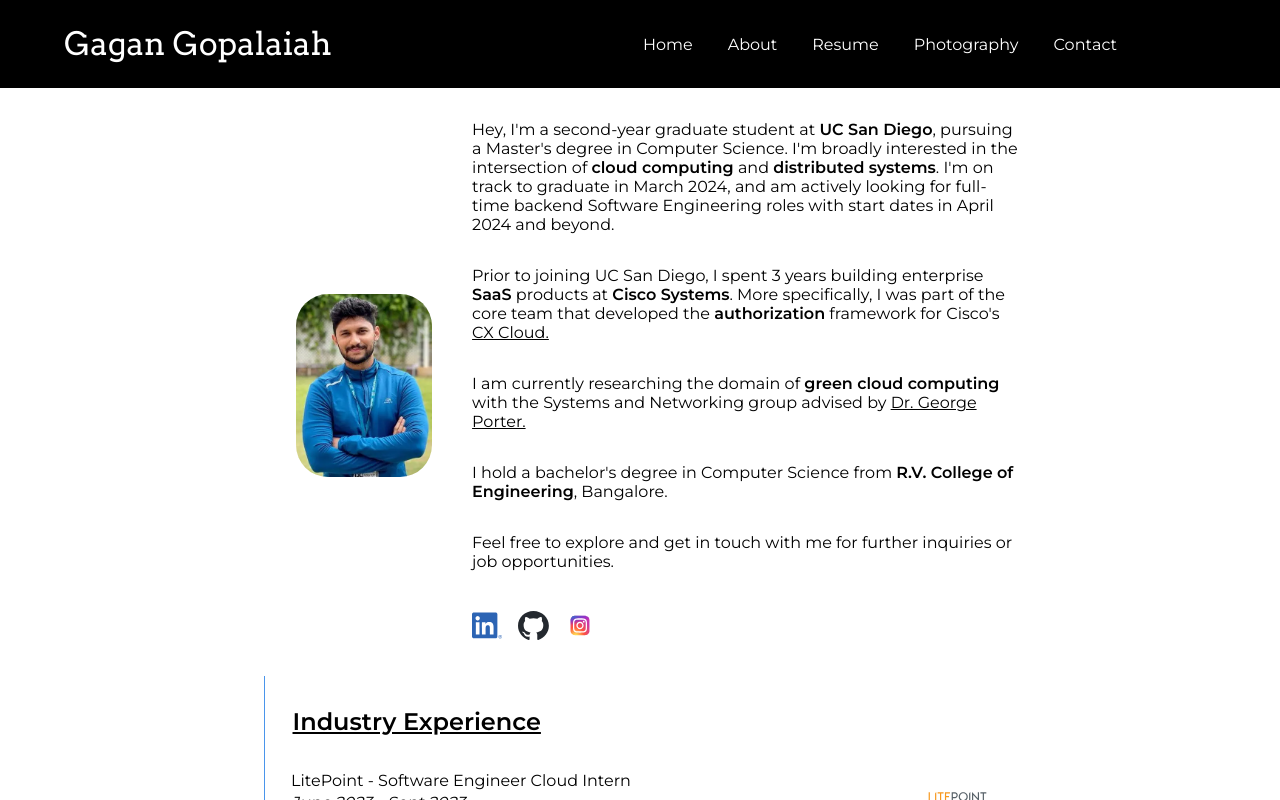
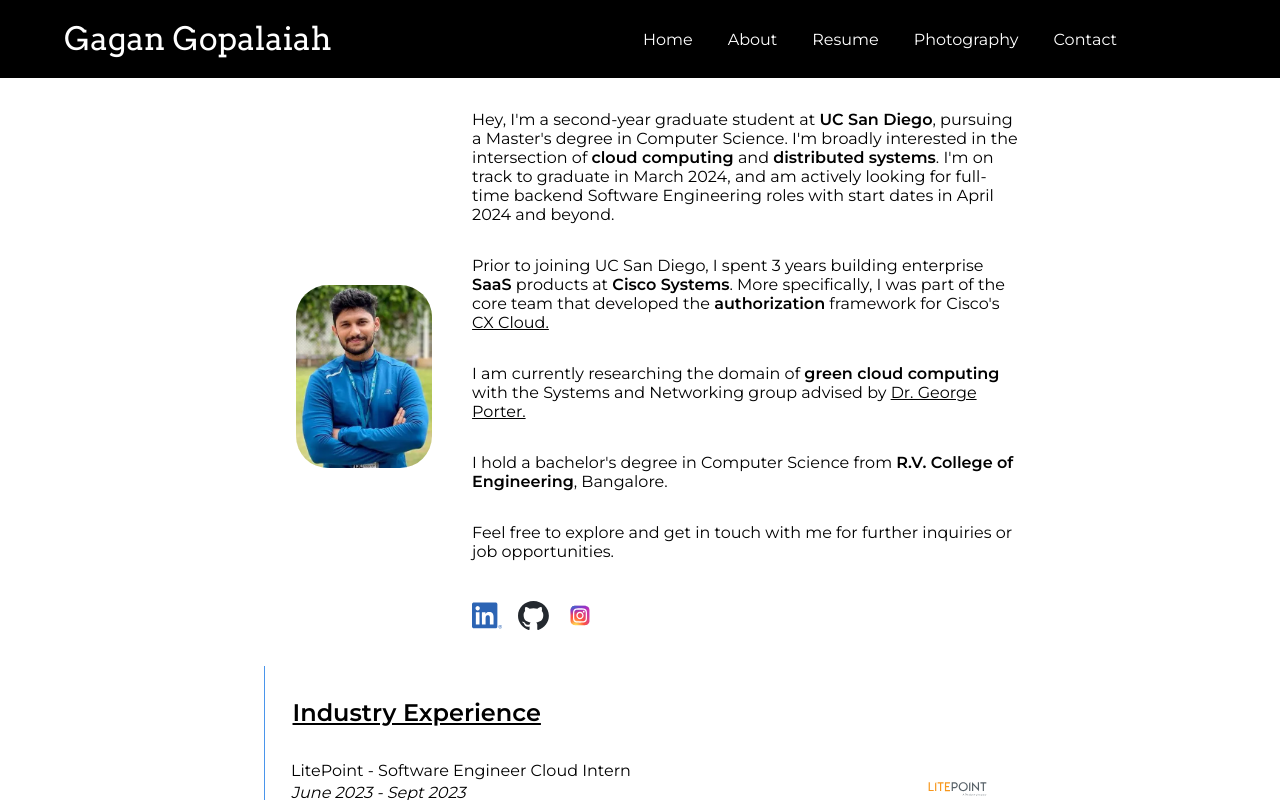
Before and after one commit to ggopalai/portfolio, a Next.js app: page / in a window 1280 px wide. Shown: the top 800 px of the page. Built offline with nearby package versions, Linux system fonts and the light colour scheme.

Commit message:
reduced padding for header

```diff
--- a/styles/Header.module.css
+++ b/styles/Header.module.css
@@ -6,7 +6,7 @@
 
 #header {
     display: flex;
-    padding: 1.5rem 10% 1.5rem 5%;
+    padding: 1.2rem 10% 1.2rem 5%;
     background-color: rgb(0, 0, 0);
     color: white;
     /* margin-bottom: 2rem; */
--- a/styles/Sidebar.module.css
+++ b/styles/Sidebar.module.css
@@ -17,10 +17,6 @@
     justify-content: space-evenly;
     /* align-items: center; */
 }
-
-/* .sidebar li {
-    margin-bottom: 1rem;
-} */
 
 .listItem a {
     text-decoration: none;
```
